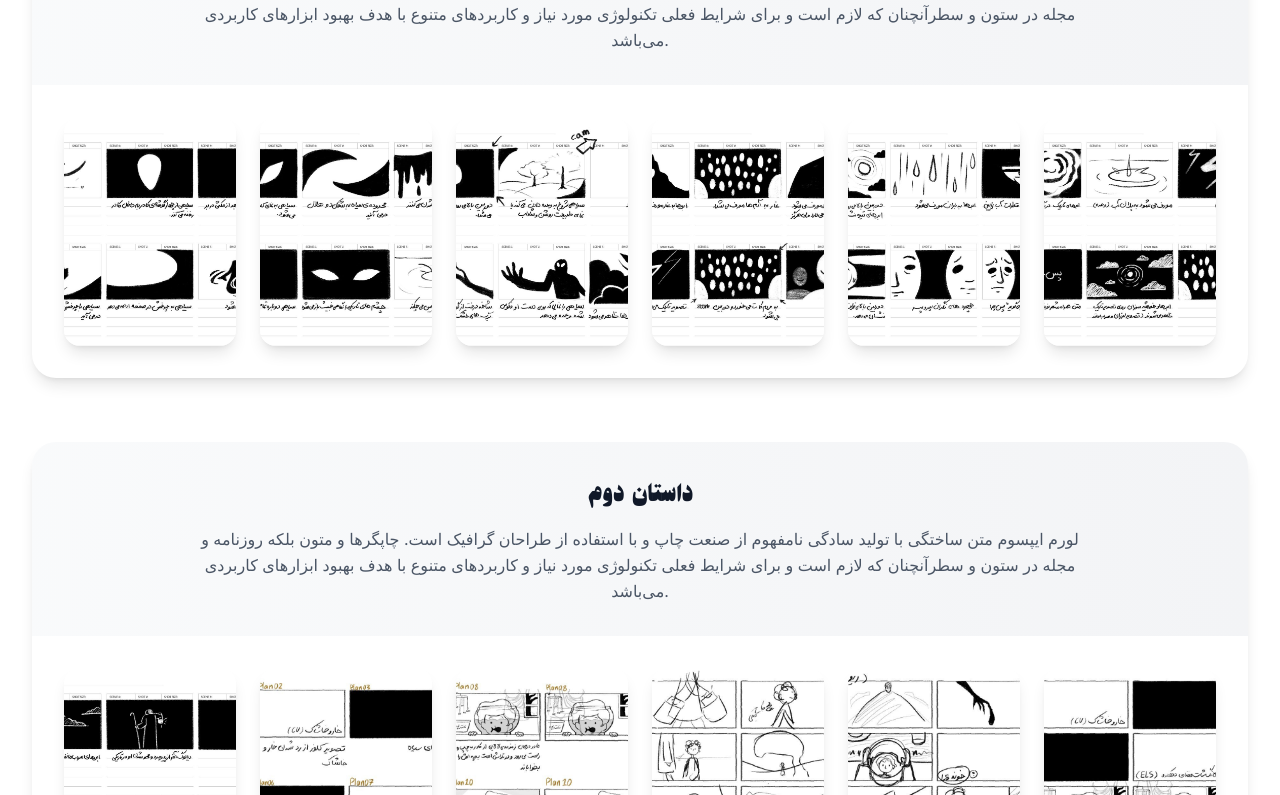
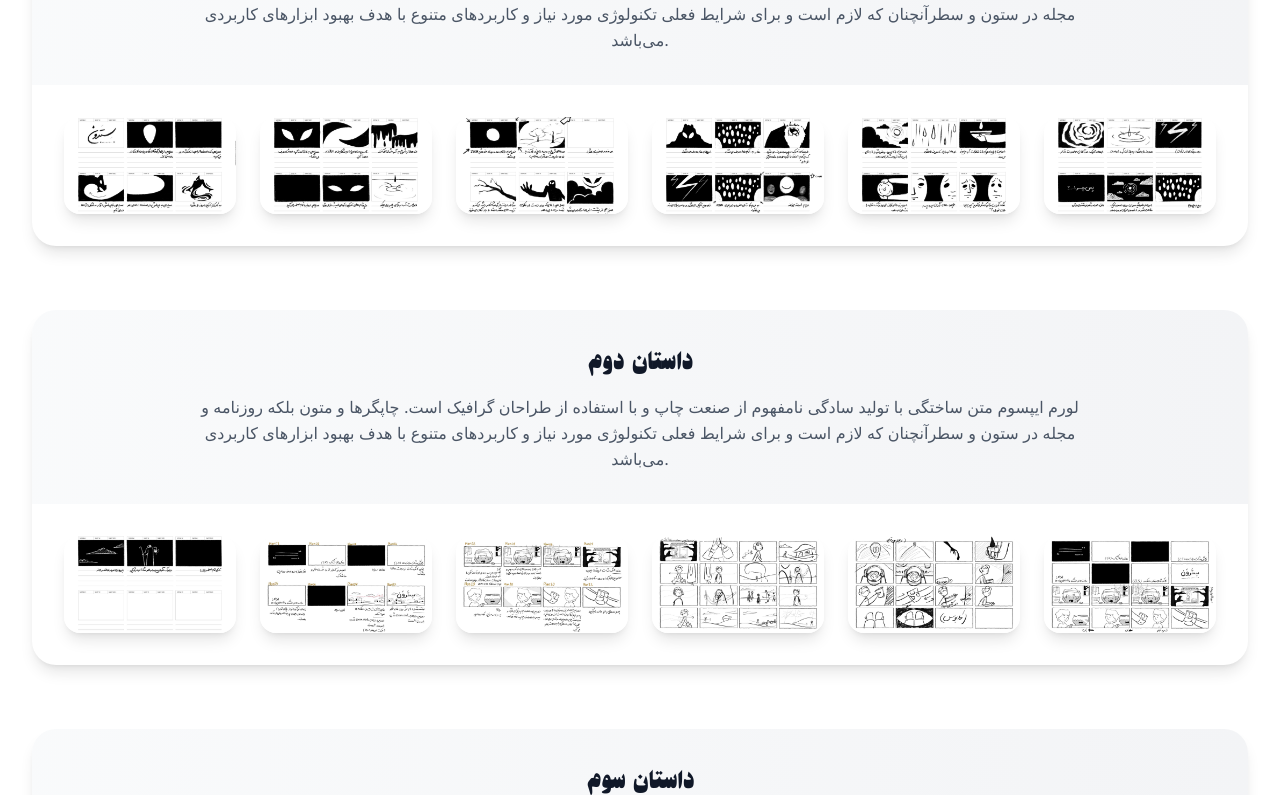
Before and after one commit to KiyarashFarahani/Artist-Portfolio, a Next.js app: page / in a window 1280 px wide. Shown: the part 6045-6840 px from the top of the page. Built offline with nearby package versions, Linux system fonts and the light colour scheme; a web font is replaced by a local one.

Commit message:
fix: fix aspect ratio for storyboard images

```diff
--- a/src/components/ImageGallery.tsx
+++ b/src/components/ImageGallery.tsx
@@ -115,7 +115,7 @@ const ImageGallery = ({ storyboardSets }: ImageGalleryProps) => {
                         onClick={() => openLightbox(image, storyboardSet, globalIndex)}
                       >
                         <div className="relative overflow-hidden rounded-2xl shadow-lg group-hover:shadow-2xl transition-all duration-300">
-                          <div className="relative aspect-[3/4]">
+                          <div className="relative aspect-[16/9]">
                             <Image
                               src={image.src}
                               alt={image.alt}
@@ -184,7 +184,7 @@ const ImageGallery = ({ storyboardSets }: ImageGalleryProps) => {
               </button>
 
               {/* Image */}
-              <div className="relative aspect-[3/4] rounded-2xl overflow-hidden">
+              <div className="relative aspect-[16/9] rounded-2xl overflow-hidden">
                 <Image
                   src={selectedImage.src}
                   alt={selectedImage.alt}
```
